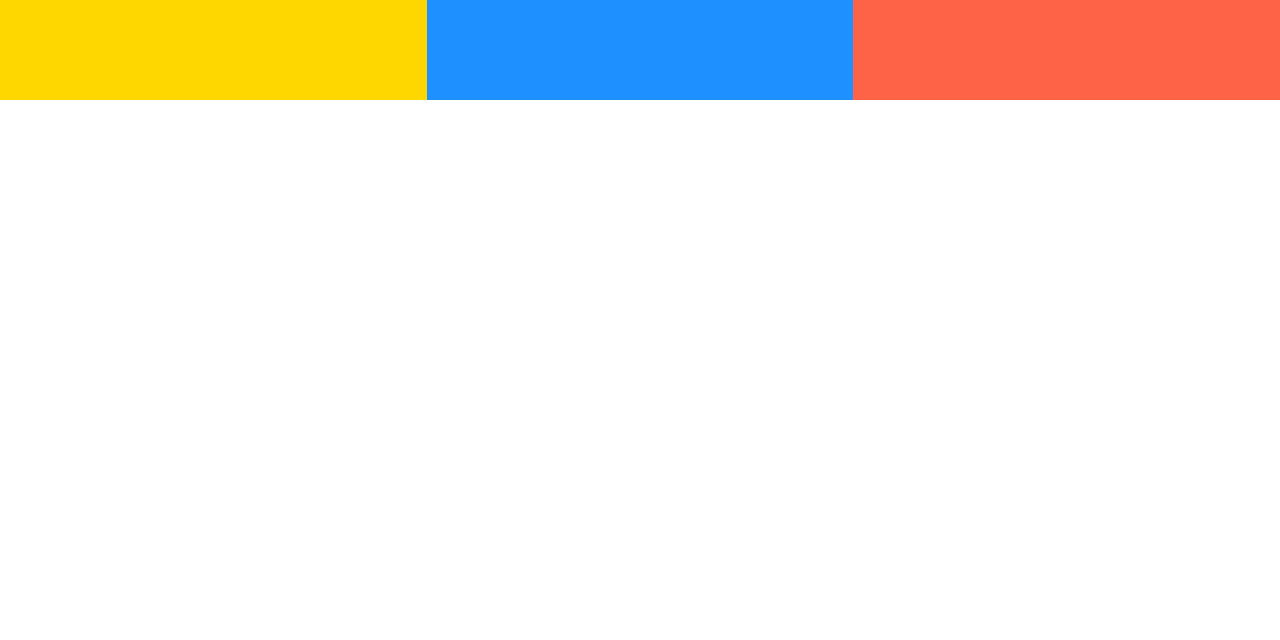
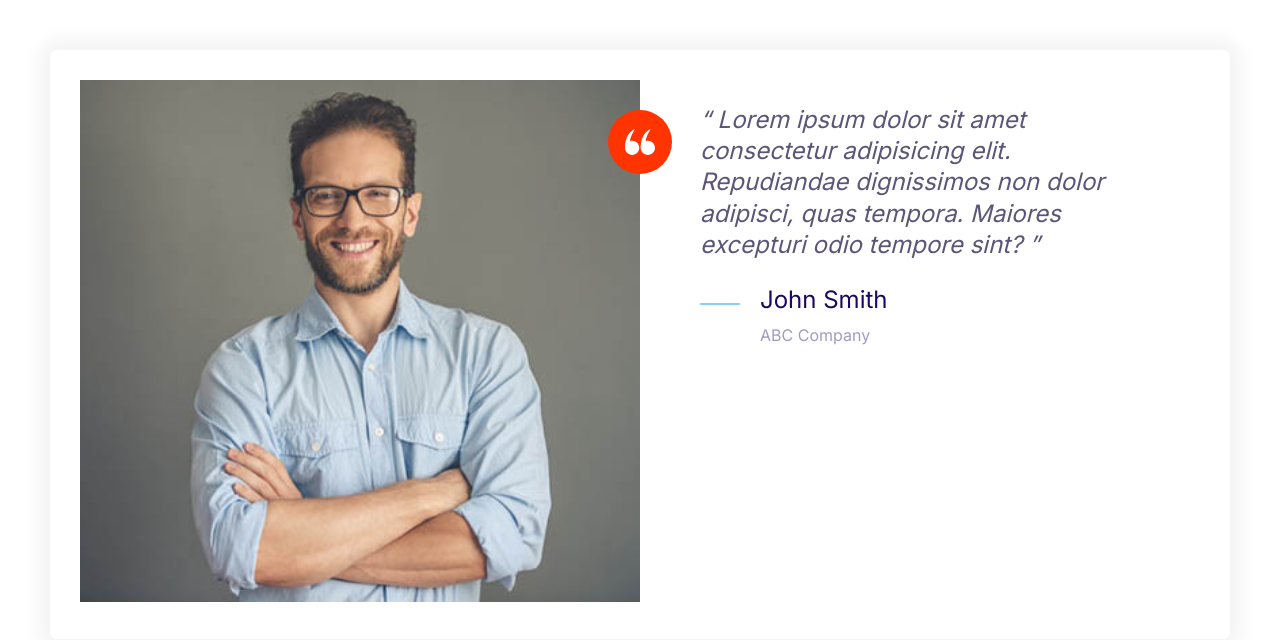
Before and after one commit to Mehdi-Youss/1st-exercise, a plain HTML site: page index.html in a window 1280 px wide. Drawn offline with Linux system fonts and the light colour scheme.

Commit message:
Define the Testimonials components.

```diff
--- a/css/styles.css
+++ b/css/styles.css
@@ -163,8 +163,17 @@ a {
     height: 40px;
 }
 
+.icon--small {
+    width: 30px;
+    height: 30px;
+}
+
 .icon--primary {
     fill: var(--color-primary);
+}
+
+.icon--white {
+    fill: #fff;
 }
 
 .icon-container {
@@ -177,6 +186,9 @@ a {
     align-items: center;
 }
 
+.icon-container--accent {
+    background: var(--color-accent);
+}
 /* Button */
 
 .btn {
@@ -447,3 +459,33 @@ a {
         grid-template-columns: repeat(3, 1fr);
     }
 }
+
+/* Testimonials */
+.testimonial {
+    padding: 3rem;
+}
+
+.testimonial__image {
+    position: relative;
+}
+
+.testimonial__image > img {
+    width: 100%;
+}
+
+.testimonial__image > .icon-container {
+    position: absolute;
+    top: 3rem;
+    right: -32px;
+}
+
+@media screen and (min-width: 768px) {
+    .testimonial .quote,
+    .testimonial .quote__author {
+        font-size: 2.4rem;
+    }
+
+    .testimonial .quote {
+        margin-left: 6rem;
+    }
+}
--- a/index.html
+++ b/index.html
@@ -12,11 +12,38 @@
     <link rel="stylesheet" href="css/normalize.css" />
     <link rel="stylesheet" href="css/styles.css" />
   </head>
-  <body>
-    <div class="grid grid--1x3">
-      <div style="height: 100px; background: gold"></div>
-      <div style="height: 100px; background: dodgerblue"></div>
-      <div style="height: 100px; background: tomato"></div>
+  <body style="padding: 5rem">
+    <div class="card testimonial">
+      <div class="grid grid--1x2">
+        <div class="testimonial__image">
+          <img src="images/testimonial.jpg" alt="A happy, smilling customer" />
+          <span class="icon-container icon-container--accent">
+            <svg class="icon icon--white icon--small">
+              <use xlink:href="images/sprite.svg#quotes"></use>
+            </svg>
+          </span>
+        </div>
+        <blockquote class="quote">
+          <p class="quote__text">
+            Lorem ipsum dolor sit amet consectetur adipisicing elit. Repudiandae
+            dignissimos non dolor adipisci, quas tempora. Maiores excepturi odio
+            tempore sint?
+          </p>
+          <footer>
+            <div class="media">
+              <div class="media__image">
+                <svg class="icon icon--primary quote__line">
+                  <use xlink:href="images/sprite.svg#line"></use>
+                </svg>
+              </div>
+              <div class="media__body">
+                <h3 class="media__title quote__author">John Smith</h3>
+                <p class="quote__organization">ABC Company</p>
+              </div>
+            </div>
+          </footer>
+        </blockquote>
+      </div>
     </div>
   </body>
 </html>
```
Also changed, not shown: components/testimonials.html (added, +32 -0 lines), images/testimonial.jpg (added).
